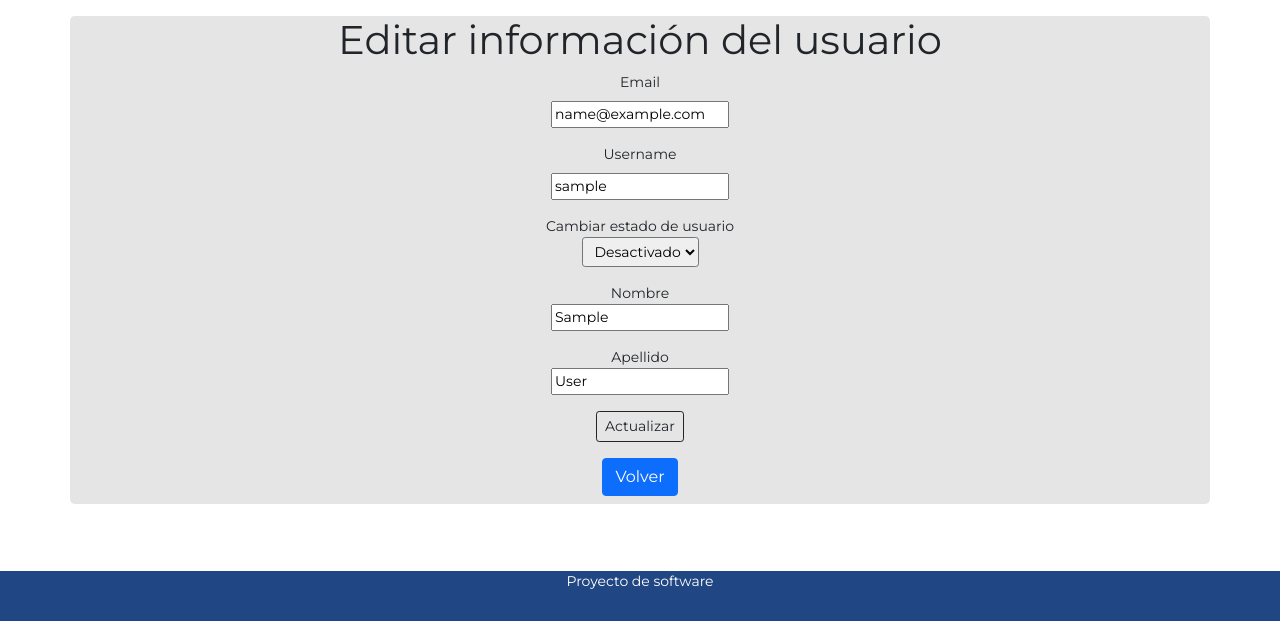
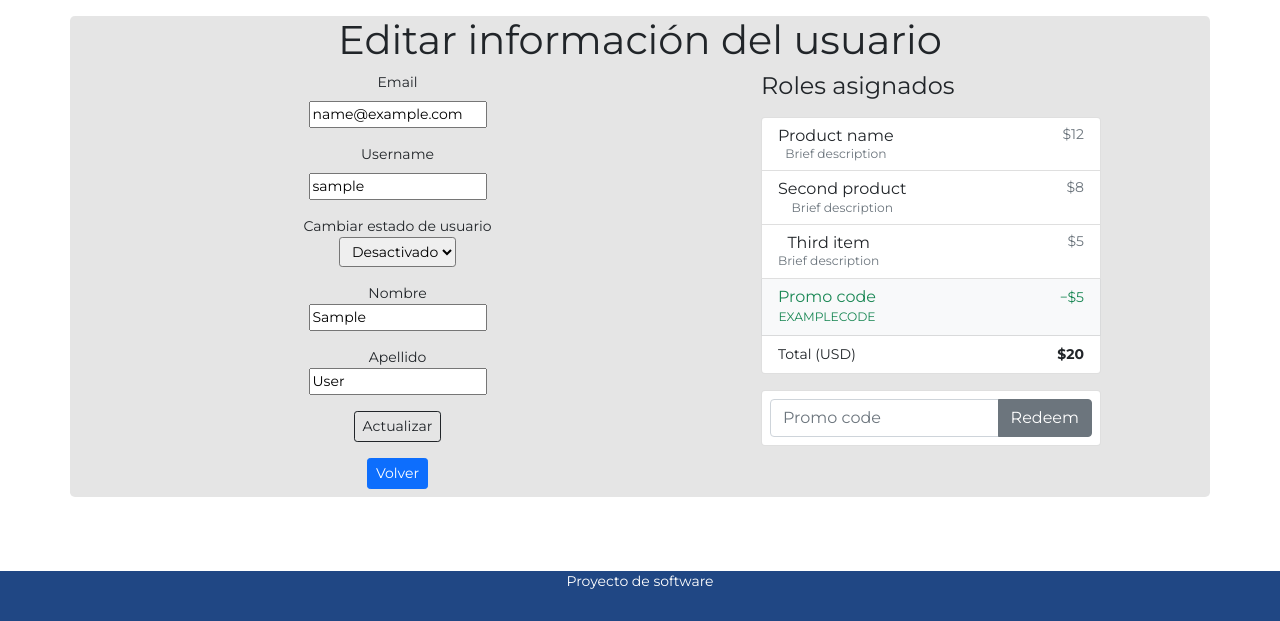
Before and after one commit to eliasraffaelli0/la-plata-floodnt, a Flask app: page /usuarios/edit/1 in a window 1280 px wide. Shown: the part 179-800 px from the top of the page. Run offline with Flask 2, Linux system fonts and the light colour scheme; the visitor is signed in with stand-in values (Sample User, id 1); data comes from the database, SQL or seed files in the repository; data that the repository does not hold is empty.

Commit message:
bootstrap para el formulario de roles aplicado

```diff
--- a/app/templates/user/edit.html
+++ b/app/templates/user/edit.html
@@ -6,6 +6,55 @@
 {% block content %}
 <div class="container mb-2 text-center rounded-3" style="background-color: rgba(0, 0, 0, 0.1)">
     <h1>Editar información del usuario</h1>
+    <div class="row g-5">
+
+        <div class="col-md-5 col-lg-4 order-md-last">
+            <h4 class="d-flex justify-content-between align-items-center mb-3">
+                <span class="text">Roles asignados</span>
+            </h4>
+            <ul class="list-group mb-3">
+                <li class="list-group-item d-flex justify-content-between lh-sm">
+                    <div>
+                        <h6 class="my-0">Product name</h6>
+                        <small class="text-muted">Brief description</small>
+                    </div>
+                    <span class="text-muted">$12</span>
+                </li>
+                <li class="list-group-item d-flex justify-content-between lh-sm">
+                    <div>
+                        <h6 class="my-0">Second product</h6>
+                        <small class="text-muted">Brief description</small>
+                    </div>
+                    <span class="text-muted">$8</span>
+                </li>
+                <li class="list-group-item d-flex justify-content-between lh-sm">
+                    <div>
+                        <h6 class="my-0">Third item</h6>
+                        <small class="text-muted">Brief description</small>
+                    </div>
+                    <span class="text-muted">$5</span>
+                </li>
+                <li class="list-group-item d-flex justify-content-between bg-light">
+                    <div class="text-success">
+                        <h6 class="my-0">Promo code</h6>
+                        <small>EXAMPLECODE</small>
+                    </div>
+                    <span class="text-success">−$5</span>
+                </li>
+                <li class="list-group-item d-flex justify-content-between">
+                    <span>Total (USD)</span>
+                    <strong>$20</strong>
+                </li>
+            </ul>
+
+            <form class="card p-2">
+                <div class="input-group">
+                    <input type="text" class="form-control" placeholder="Promo code">
+                    <button type="submit" class="btn btn-secondary">Redeem</button>
+                </div>
+            </form>
+        </div>
+        <div class="col-md-7 col-lg-7">
 
             <form class="needs-validation" action="{{ url_for('user_edit',id=id ) }}" method="POST">
                 <div class="row">
@@ -13,11 +62,12 @@
                     <p>
                         <label class="form-label" for="email">Email</label></br>
                         {% if errors["email"] %}
-                <input id="email" value="{{fieldsInfo.email}}" type="email" name="email" placeholder="Correo" required
-                    style="box-shadow: 0 0 3px #CC0000" />
+                        <input id="email" value="{{fieldsInfo.email}}" type="email" name="email" placeholder="Correo"
+                            required style="box-shadow: 0 0 3px #CC0000" />
                     <p style="color:red"> {{errors["email"]}} </p>
                     {% else %}
-            <input id="email" value="{{fieldsInfo.email}}" type="email" name="email" placeholder="Correo" required />
+                    <input id="email" value="{{fieldsInfo.email}}" type="email" name="email" placeholder="Correo"
+                        required />
                     {% endif %}
                     </p>
                     {% if errors[""] %}
@@ -69,6 +119,8 @@
                     </p>
                 </div>
             </form>
-    <a href="{{ url_for('user_index') }}" class="btn btn-primary mb-2">Volver</a>
+            <a href="{{ url_for('user_index') }}" class="btn btn-primary btn-sm mb-2">Volver</a>
+        </div>
+    </div>
 </div>
 {% endblock %}
```
Lines whose indentation alone changed are shown as unchanged.
